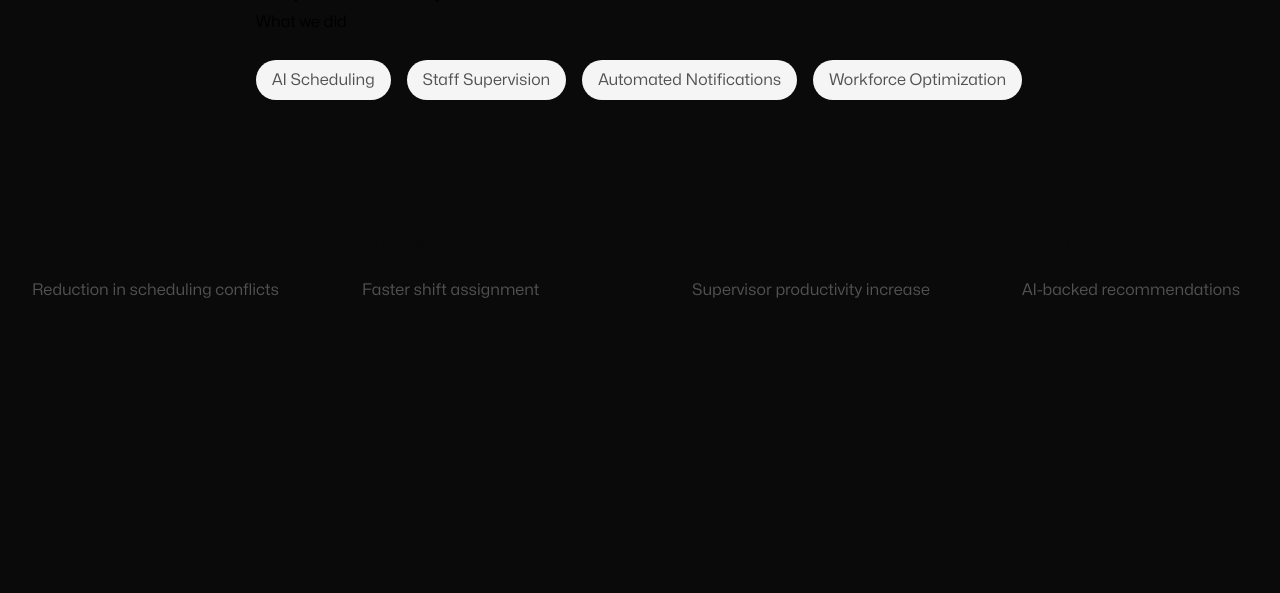
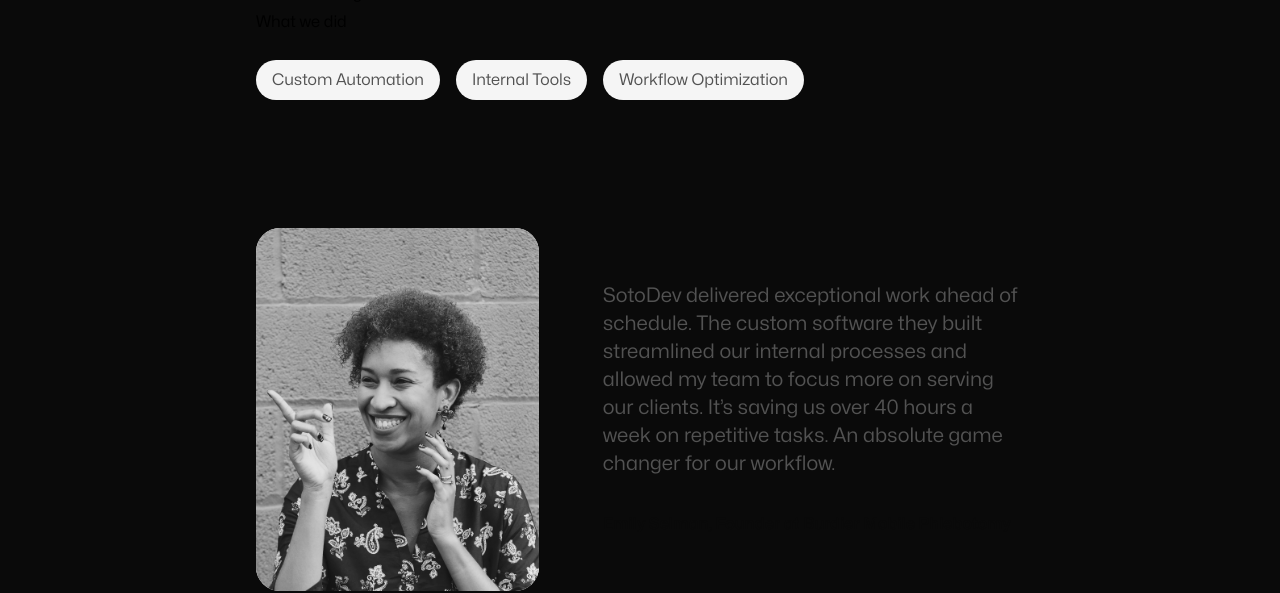
Before and after one commit to jsoto007/soto-dev-web-app, a Next.js app: page /work/unseal in a window 1280 px wide. Shown: the part 244-837 px from the top of the page. Before the commit the page ends 800 px from the top, so only its background shows below. Built offline with nearby package versions, Linux system fonts and the light colour scheme.

Commit message:
updates work adding bmf

```diff
--- a/src/app/work/unseal/page.mdx
+++ b/src/app/work/unseal/page.mdx
@@ -3,52 +3,58 @@ import imageHero from './hero.jpg'
 import imageEmilySelman from './emily-selman.jpg'
 
 export const caseStudy = {
-  client: 'ShiftMind',
-  title: 'AI-powered staff scheduling and supervision system',
+  client: 'Burdier Mobile Phlebotomy',
+  title: 'Workflow Automation for a Private Client',
   description:
-    'ShiftMind is a smart scheduling platform that uses AI to rotate assignments, streamline supervision, and match staff to shifts based on strengths and performance.',
+    'SotoDev developed a custom automation system to streamline internal operations for Burdier Mobile Phlebotomy, saving the team over 40 hours per week.',
   summary: [
-    'ShiftMind is a smart staff scheduling and supervision platform that uses AI to automate shift rotations and optimize staffing decisions.',
-    'Admins can document supervisions, receive AI-powered recommendations based on staff strengths, and notify team members of upcoming shifts.',
-    'Staff can request available shifts and receive real-time notifications, while admins retain full control over approvals.'
+    'When this client approached us, her growing team was overwhelmed by manual admin tasks and fragmented workflows.',
+    'We developed a custom automation system tailored to her company’s internal needs, without disrupting day-to-day operations.',
+    'Working closely with the client, SotoDev identified the most time-consuming processes and replaced them with a streamlined solution.',
+    'The result? A dramatic boost in operational efficiency—saving the team over 40 hours per week.',
   ],
   logo,
   image: { src: imageHero },
-  date: '2025-06',
-  service: 'AI integration, Workforce automation',
+  date: '2024-05',
+  service: 'Custom Software Automation · Internal Tools',
   testimonial: {
-    author: { name: 'Emily Selman', role: 'Operations Lead at ShiftMind' },
+    author: { name: 'Emily Selman', role: 'Founder at Burdier Mobile Phlebotomy' },
     content:
-      'The AI-driven recommendations from ShiftMind have completely transformed how we manage shifts and supervisions. It’s a smarter, faster way to run a team.',
+      'SotoDev delivered exceptional work ahead of schedule. The custom software they built streamlined our internal processes and allowed my team to focus more on serving our clients. It’s saving us over 40 hours a week on repetitive tasks. An absolute game changer for our workflow.',
   },
 }
 
 export const metadata = {
-  title: `ShiftMind Case Study`,
+  title: `${caseStudy.client} Case Study`,
   description: caseStudy.description,
 }
 
 ## Overview
 
-Tired of manual scheduling chaos, the ShiftMind team envisioned an AI-powered platform to automate and optimize every part of the shift management process.
+Burdier Mobile Phlebotomy was experiencing growing pains as their team scaled. Manual tasks and disjointed systems were taking a toll on their operations and slowing down their ability to serve patients effectively.
 
-With ShiftMind, admins can rotate assignments intelligently, document and conduct staff supervisions, and receive AI-driven recommendations on who should work each shift based on prior performance and strengths. The system also enables direct notifications to staff, allowing them to request available shifts that can be approved or denied by the admin with a click.
+SotoDev stepped in to design and implement a custom automation system tailored to their workflow. We worked closely with the client to identify pain points and eliminate inefficiencies—without interrupting day-to-day operations.
 
-This approach has streamlined team management, improved fairness in scheduling, and provided clarity and accountability across the board.
+The system has freed up over 40 hours per week for the team and enabled smoother collaboration across the organization.
 
 ## What we did
 
 <TagList>
-  <TagListItem>AI Scheduling</TagListItem>
-  <TagListItem>Staff Supervision</TagListItem>
-  <TagListItem>Automated Notifications</TagListItem>
-  <TagListItem>Workforce Optimization</TagListItem>
+  <TagListItem>Custom Automation</TagListItem>
+  <TagListItem>Internal Tools</TagListItem>
+  <TagListItem>Workflow Optimization</TagListItem>
 </TagList>
 
+<Blockquote
+  author={{ name: 'Emily Selman', role: 'Founder at Burdier Mobile Phlebotomy' }}
+  image={{ src: imageEmilySelman }}
+>
+  SotoDev delivered exceptional work ahead of schedule. The custom software they built streamlined our internal processes and allowed my team to focus more on serving our clients. It’s saving us over 40 hours a week on repetitive tasks. An absolute game changer for our workflow.
+</Blockquote>
 
 <StatList>
-  <StatListItem value="90%" label="Reduction in scheduling conflicts" />
-  <StatListItem value="75%" label="Faster shift assignment" />
-  <StatListItem value="3x" label="Supervisor productivity increase" />
-  <StatListItem value="100%" label="AI-backed recommendations" />
+  <StatListItem value="40+" label="Hours saved weekly" />
+  <StatListItem value="3x" label="Improved response time" />
+  <StatListItem value="100%" label="Team adoption" />
+  <StatListItem value="0" label="Disruptions to daily ops" />
 </StatList>
```
